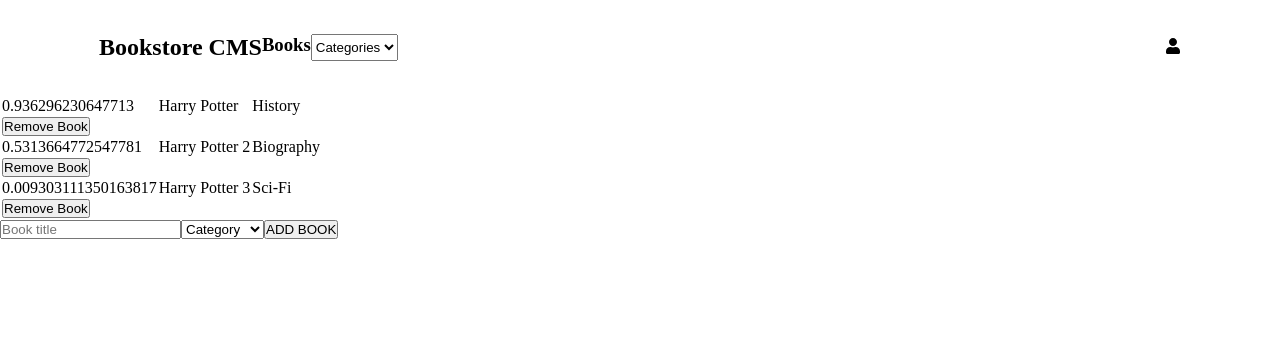
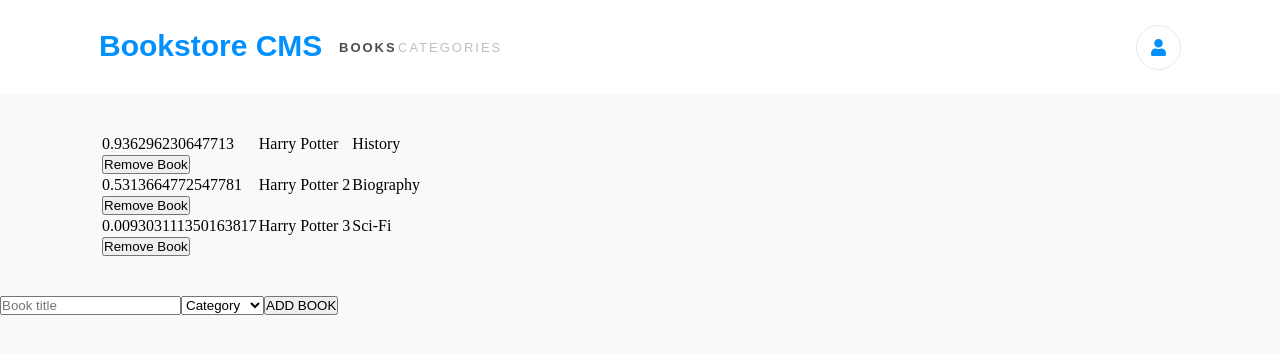
Before and after one commit to Luzaks/bookstore-redux, a React (Create React App) app: page / in a window 1280 px wide. Shown: the top 354 px of the page. Built offline with nearby package versions, Linux system fonts and the light colour scheme.

Commit message:
Style: Add intermediate styles for nav.

```diff
--- a/src/components/CategoryFilter.js
+++ b/src/components/CategoryFilter.js
@@ -2,11 +2,11 @@
 import PropTypes from 'prop-types';
 
 const CategoryFilter = ({ handleFilterChange }) => {
-  const categories = ['All', 'Action', 'Biography', 'History', 'Horror', 'Kids', 'Learning', 'Sci-Fi'];
+  const categories = ['ALL', 'ACTION', 'BIOGRAPHY', 'HISTORY', 'HORROR', 'KIDS', 'LEARNING', 'SCI-FI'];
 
   return (
     <select className="filter-selector" name="filter" onChange={handleFilterChange}>
-      <option value="Categories" selected disabled hidden>Categories</option>
+      <option value="Categories" selected disabled hidden>CATEGORIES</option>
       { categories.map(category => <option key={category} value={category}>{category}</option>)}
     </select>
   );
--- a/src/containers/BooksList.js
+++ b/src/containers/BooksList.js
@@ -1,10 +1,10 @@
 import React from 'react';
 import { connect } from 'react-redux';
 import PropTypes from 'prop-types';
+import { FaUser } from 'react-icons/fa';
 import Book from '../components/Book';
 import { removeCreator, filterCreator } from '../actions';
 import CategoryFilter from '../components/CategoryFilter';
-import { FaUser } from 'react-icons/fa'
 
 const filterHelper = event => event.target.value;
 
@@ -30,13 +30,14 @@
     <nav className="bookstore-nav">
       <div className="nav-left">
         <h1 className="bookstore-logo">Bookstore CMS</h1>
-        <h3 className="books-link">Books</h3>
+        <h3 className="books-link">BOOKS</h3>
         <CategoryFilter handleFilterChange={handleFilterChange} />
       </div>
       <div className="nav-right user-icon">
         <FaUser />
       </div>
     </nav>
+    <div className="table-container">
       <table className="books-table">
         {
           renderHelper(filter, books).map(book => (
@@ -44,6 +45,7 @@
           ))
         }
       </table>
+    </div>
   </div>
 );
 
--- a/src/styles/App.css
+++ b/src/styles/App.css
@@ -10,4 +10,73 @@
 
 .nav-left {
   display: flex;
+  align-items: center;
+  font-family: Montserrat, sans-serif;
 }
+
+.bookstore-logo {
+  width: 240px;
+  height: 37px;
+  font-size: 30px;
+  font-weight: bold;
+  font-stretch: normal;
+  font-style: normal;
+  line-height: normal;
+  letter-spacing: normal;
+  color: #0290ff;
+}
+
+.books-link {
+  width: 59px;
+  height: 16px;
+  display: inline-flex;
+  align-items: center;
+  font-size: 13px;
+  font-style: normal;
+  letter-spacing: 2px;
+  color: rgba(0, 0, 0, 0.7);
+}
+
+.filter-selector {
+  width: 105px;
+  height: 16px;
+  opacity: 0.5;
+  font-family: Montserrat, sans-serif;
+  font-size: 13px;
+  font-weight: normal;
+  font-stretch: normal;
+  font-style: normal;
+  line-height: normal;
+  letter-spacing: 2px;
+  color: rgba(0, 0, 0, 0.5);
+  background-color: transparent;
+  border: none;
+  -webkit-appearance: none;
+  -moz-appearance: none;
+  -ms-appearance: none;
+  -o-appearance: none;
+  appearance: none;
+}
+
+.user-icon {
+  width: 45px;
+  height: 45px;
+  display: flex;
+  align-items: center;
+  justify-content: center;
+  border-radius: 100%;
+  border: 1px rgba(0, 0, 0, 0.09) solid;
+}
+
+.user-icon svg {
+  width: 17px;
+  height: 17px;
+  fill: #0290ff;
+}
+
+.table-container {
+  width: 100%;
+  display: flex;
+  height: fit-content;
+  padding: 38px 100px;
+}
--- a/src/styles/index.css
+++ b/src/styles/index.css
@@ -11,3 +11,7 @@
   height: 100vh;
   width: 100vw;
 }
+
+body {
+  background-color: rgba(0, 0, 0, 0.025);
+}
```
Also changed, not shown: 1 other file (tests, documents, lock files or other folders). Lines whose indentation alone changed are shown as unchanged.
